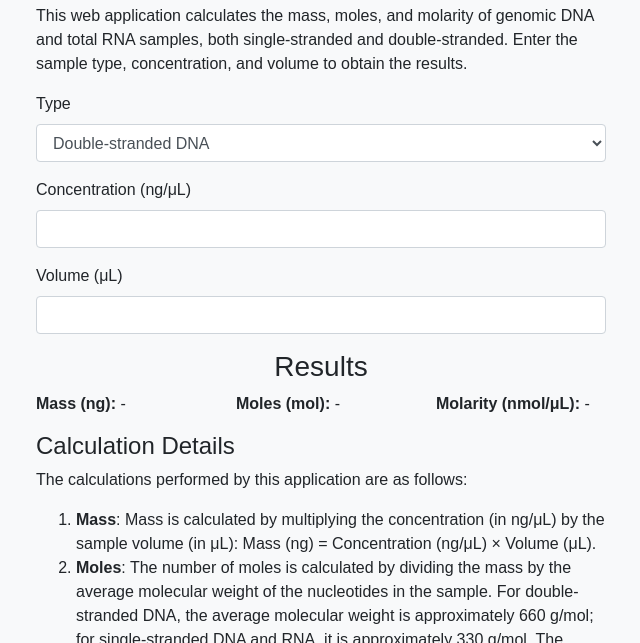
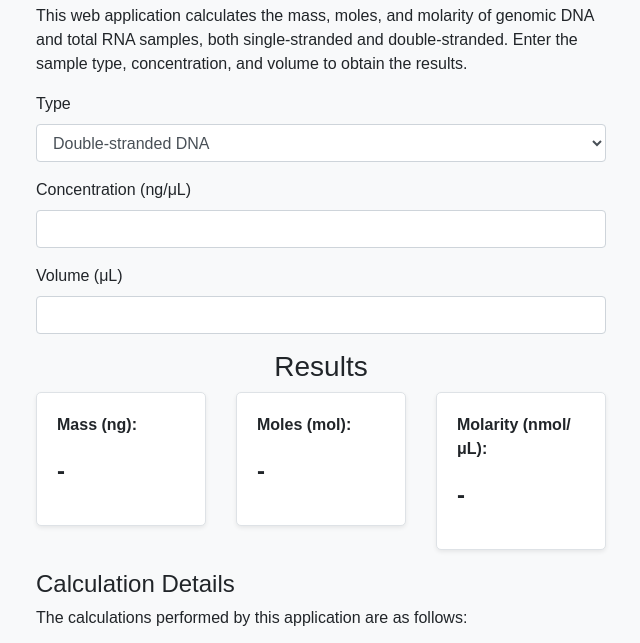
Before and after one commit to rlebron-bioinfo/nucleic-acid-calculator, a plain HTML site: page index.html in a window 1280 px wide. Shown: the part 92-735 px from the top of the page, without its empty margins (319-959 px from the left). Drawn offline with nearby package versions, Linux system fonts and the light colour scheme.

Commit message:
Update index.html

```diff
--- a/index.html
+++ b/index.html
@@ -13,6 +13,20 @@
 
         .container {
             max-width: 600px;
+        }
+
+        .result-card {
+            background-color: #fff;
+            border: 1px solid #dee2e6;
+            border-radius: 5px;
+            padding: 20px;
+            margin-bottom: 20px;
+            box-shadow: 0 0.125rem 0.25rem rgba(0, 0, 0, 0.075);
+        }
+
+        .result-value {
+            font-size: 24px;
+            font-weight: bold;
         }
     </style>
 </head>
@@ -41,13 +55,22 @@
         <h3 class="text-center">Results</h3>
         <div class="row">
             <div class="col-md-4">
-                <p><strong>Mass (ng):</strong> <span id="mass"></span></p>
+                <div class="result-card">
+                    <p><strong>Mass (ng):</strong></p>
+                    <p class="result-value" id="mass"></p>
+                </div>
             </div>
             <div class="col-md-4">
-                <p><strong>Moles (mol):</strong> <span id="moles"></span></p>
+                <div class="result-card">
+                    <p><strong>Moles (mol):</strong></p>
+                    <p class="result-value" id="moles"></p>
+                </div>
             </div>
             <div class="col-md-4">
-                <p><strong>Molarity (nmol/μL):</strong> <span id="molarity"></span></p>
+                <div class="result-card">
+                    <p><strong>Molarity (nmol/μL):</strong></p>
+                    <p class="result-value" id="molarity"></p>
+                </div>
             </div>
         </div>
         <h4>Calculation Details</h4>
```
